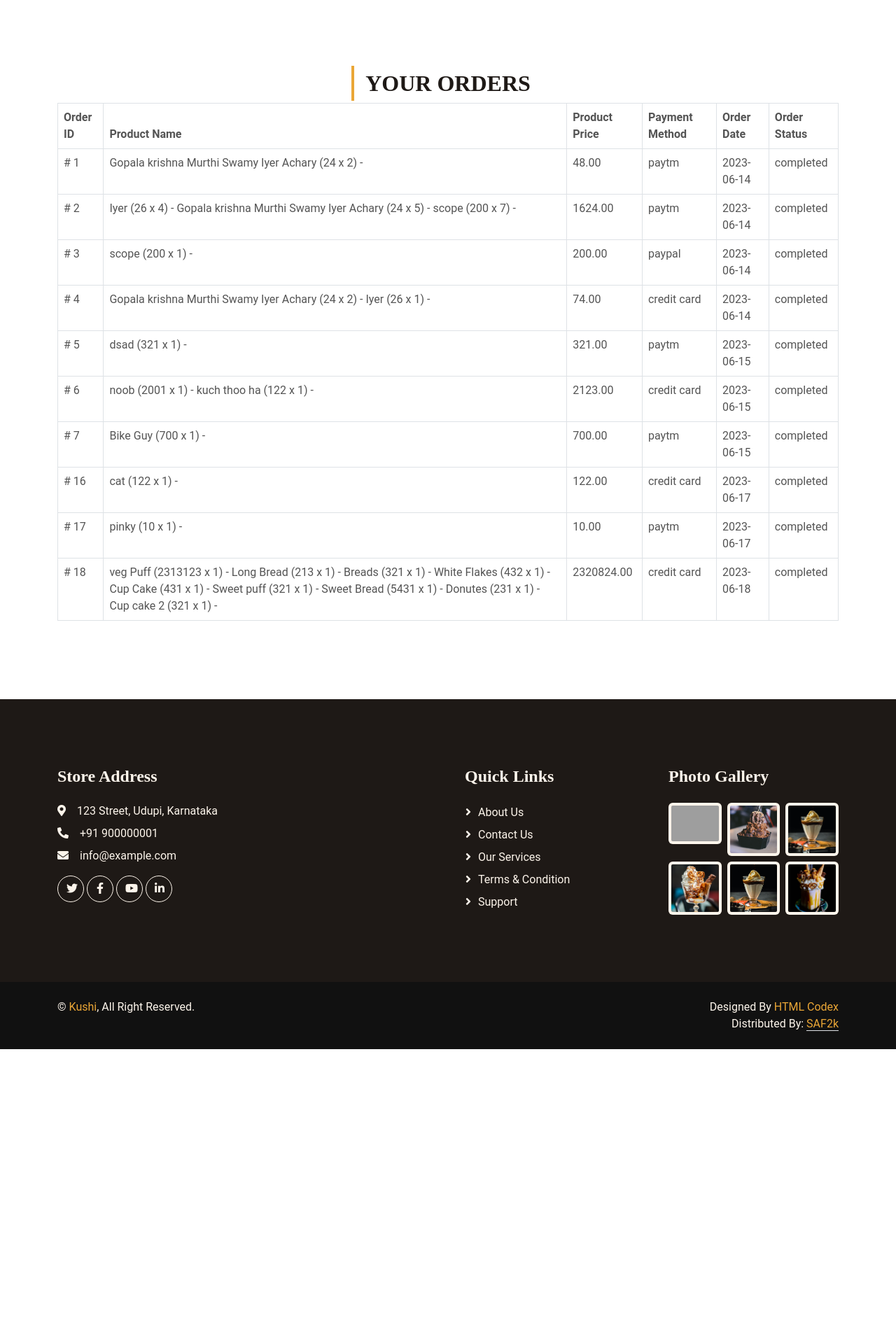
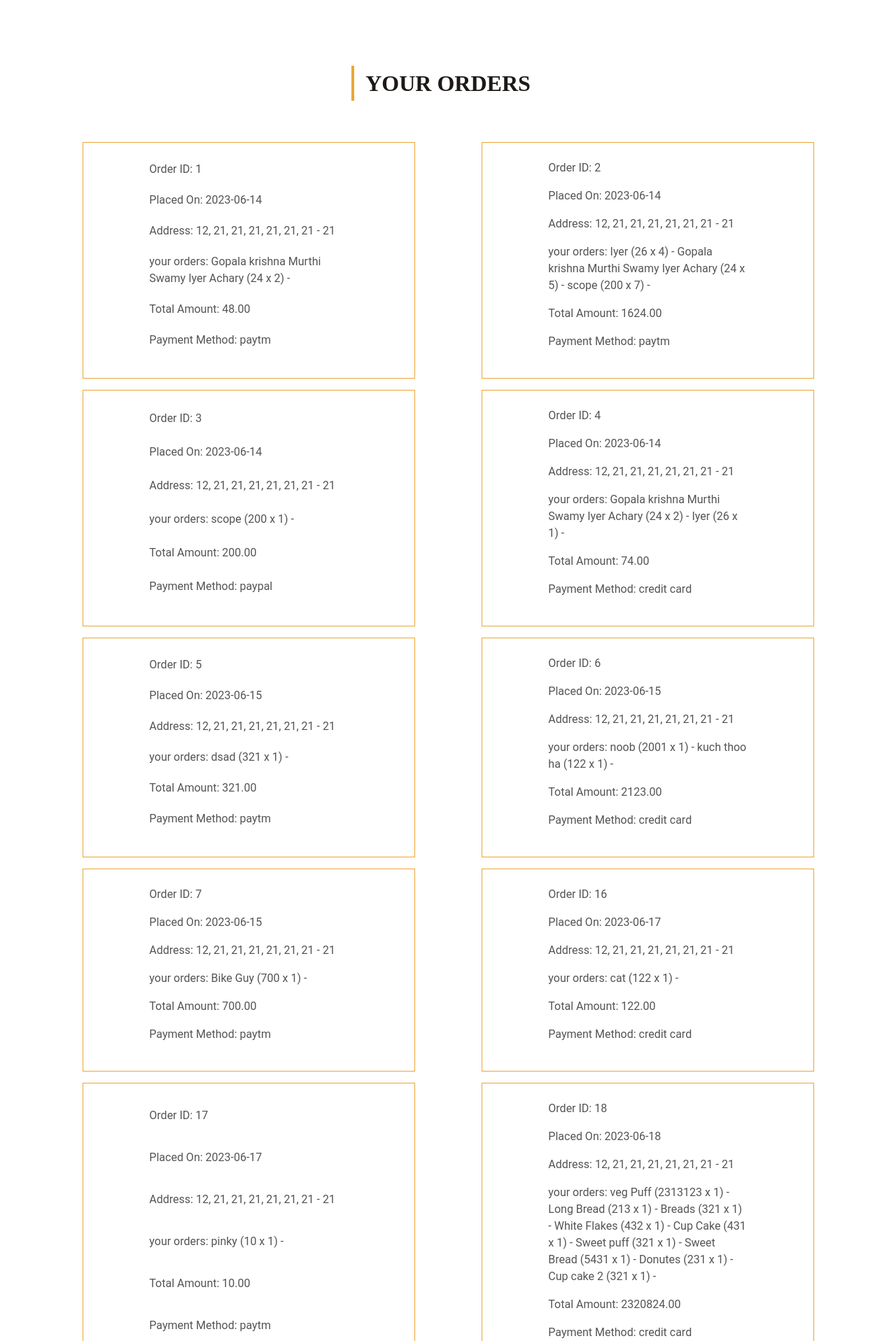
Before and after one commit to SAF2k/PHP-IceCream-Online-Admin, a PHP site: page /kushi/orders.php in a window 1280 px wide. Shown: the part 347-2263 px from the top of the page at 70% size. Before the commit the page ends 1846 px from the top, so only its background shows below. Run offline with PHP 8.4, Linux system fonts and the light colour scheme; a user stored in the database is signed in; data comes from the database, SQL or seed files in the repository; some libraries are stand-ins or nearby versions; some web fonts are replaced; grey boxes are pictures that could not be loaded.

Commit message:
order page updated

```diff
--- a/orders.php
+++ b/orders.php
@@ -32,60 +32,66 @@ if (isset($_SESSION['user_id'])) {
 
 <div class="container-xxl py-6">
     <div class="container">
-        <div class="row g-4">
-            <div class="col-lg-12">
-                <div class="title text-center">
+        <div class="row g-4 d-flex justify-content-around">
+            <div class="title text-center mb-5">
                 <h2 class="position-relative d-inline-block">YOUR ORDERS</h2>
             </div>
-                <div class="col-lg-12">
-                    <div class="table-responsive table-mobile-styleless">
-                        <table class="table table-bordered table-hover pt-5">
-                            <thead class="thead-primary">
-                                <tr>
-                                    <th>Order ID</th>
-                                    <th>Product Name</th>
-                                    <th>Product Price</th>
-                                    <th>Payment Method</th>
-                                    <th>Order Date</th>
-                                    <th>Order Status</th>
-                                </tr>
-                            </thead>
-                            <tbody>
+
 
             <?php
-                                $selectOrder = $conn->prepare("SELECT * FROM orders WHERE user_id = ?");
-                                $selectOrder->execute([$user_id]);
-                                $orders = $selectOrder->fetchAll(PDO::FETCH_ASSOC);
-                                foreach ($orders as $key => $order) {
+            if ($user_id == '') {
+                echo '<p class="empty">please login to see your orders</p>';
+            } else {
+                $select_orders = $conn->prepare("SELECT * FROM `orders` WHERE user_id = ?");
+                $select_orders->execute([$user_id]);
+                if ($select_orders->rowCount() > 0) {
+                    while ($fetch_orders = $select_orders->fetch(PDO::FETCH_ASSOC)) {
                         ?>
-                                    <tr>
-                                        <a href="index.php">
-                                            <td>#
-                                                <?php echo $order['id']; ?>
-                                            </td>
-                                            <td>
-                                                <?php echo $order['total_products']; ?>
-                                            </td>
-                                            <td>
-                                                <?php echo $order['total_price']; ?>
-                                            </td>
-                                            <td>
-                                                <?php echo $order['method']; ?>
-                                            </td>
-                                            <td>
-                                                <?php echo $order['placed_on']; ?>
-                                            </td>
-                                            <td>
-                                                <?php echo $order['payment_status']; ?>
-                                            </td>
-                                        </a>
-                                    </tr>
-                                <?php } ?>
-                            </tbody>
-                        </table>
+
+
+                        <div class="col-lg-5 p-4 m-2 d-flex flex-column justify-content-around align-items-center border border-primary text-secondary wow fadeIn"
+                            data-wow-delay="0.1s">
+                            <div class="col-lg-8">
+                                <p>Order ID:
+                                    <?= $fetch_orders['id']; ?>
+                                </p>
+                            </div>
+                            <div class="col-lg-8">
+                                <p>Placed On:
+                                    <?= $fetch_orders['placed_on']; ?>
+                                </p>
+                            </div>
+                            <div class="col-lg-8">
+                                <p>Address:
+                                    <?= $fetch_orders['address']; ?>
+                                </p>
+                            </div>
+                            <div class="col-lg-8">
+                                <p>your orders:
+                                    <?= $fetch_orders['total_products']; ?>
+                                </p>
+                            </div>
+                            <div class="col-lg-8">
+                                <p>Total Amount:
+                                    <?= $fetch_orders['total_price']; ?>
+                                </p>
+                            </div>
+                            <div class="col-lg-8">
+                                <p>Payment Method:
+                                    <?= $fetch_orders['method']; ?>
+                                </p>
                             </div>
                         </div>
-            </div>
+
+
+                        <?php
+                    }
+                } else {
+                    echo '<h3 class="border border-primary p-3 text-center text-muted mt-5">No Orders Placed Yet!</h3>';
+                }
+            }
+            ?>
+
         </div>
     </div>
 </div>
```
Lines whose indentation alone changed are shown as unchanged.
